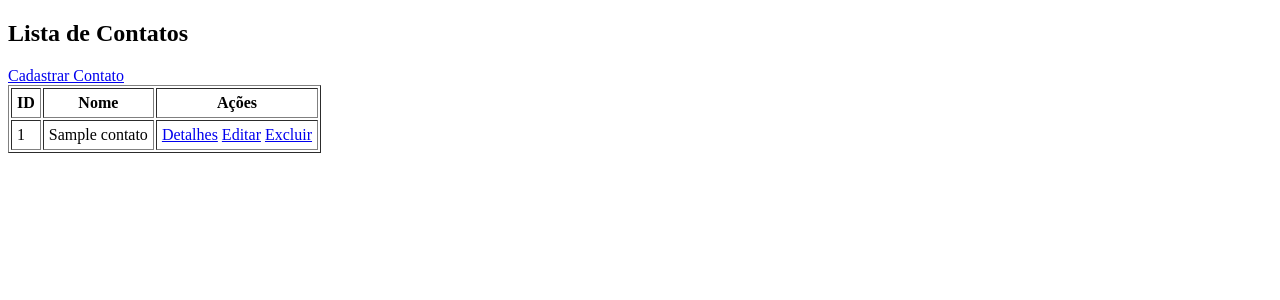
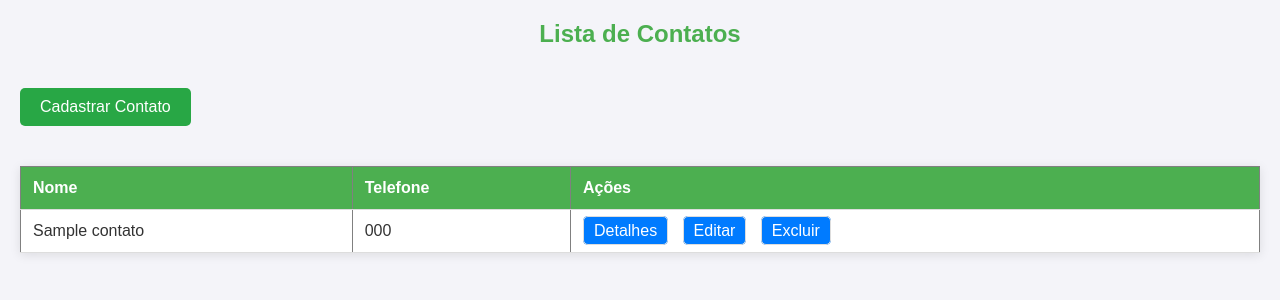
Before and after one commit to RenatoNMG/tii09-uc7, a PHP site: page /06/index.php in a window 1280 px wide. Shown: the top 300 px of the page. Run offline with PHP 8.4, Linux system fonts and the light colour scheme; tables that the repository leaves empty or names only in its code hold one stand-in row (values such as "Sample post").

Commit message:
CRUD lista de contatos

```diff
--- a/06/Contato.php
+++ b/06/Contato.php
@@ -1,25 +1,28 @@
 <?php
 
-class Contato{
+class Contato
+{
 
     private ?int $id;
     private string $nome;
+    private string $telefone;
+    private string $email;
+    private ?string $endereco;
 
 
-    public function __construct(?int $id, string $nome){
+    public function __construct(?int $id, string $nome, string $telefone, string $email, ?string $endereco = null){
 
         $this->id = $id;
         $this->nome = $nome;
+        $this->telefone = $telefone;
+        $this->email = $email;
+        $this->endereco = $endereco;
     }
 
-    public function getNome(): string{
-        return $this->nome;
-    }
-    public function getId(): ?int{
-        return $this->id;
-    }
-
-    public function setNome(string $novoNome){
-        $this->nome = $novoNome;
-    }
+    public function getNome(): string{return $this->nome;}
+    public function getId(): ?int{return $this->id;}
+    public function getTelefone(): string{return $this->telefone;}
+    public function getEmail(): string{return $this->email;}
+    public function getEndereco(): ?string{return $this->endereco;}
+    public function setNome(string $novoNome){$this->nome = $novoNome;}
 }
--- a/06/ContatoDAO.php
+++ b/06/ContatoDAO.php
@@ -15,25 +15,48 @@ class ContatoDAO{
 
 
     public function getAll(){
-        $stmt = $this->db->query("SELECT * FROM contato");
+        $stmt = $this->db->query("SELECT * FROM contatos");
         $contatos = []; // inicia um array vazio
 
         while($row = $stmt->fetch(PDO::FETCH_ASSOC)){
-            $contatos[] = new Contato($row['id'],$row['nome']);
+            $contatos[] = new Contato($row['id'],$row['nome'],$row['telefone'],$row['email'],$row['endereco']);
         }
         return $contatos;
     }
 
+    public function getById(int $id) : ?Contato{
+
+
+        $stmt = $this->db->prepare("SELECT * FROM contatos WHERE id = :id");
+        $stmt->bindParam(':id', $id);
+        $stmt->execute();
+
+        $row = $stmt->fetch(PDO::FETCH_ASSOC);
+        return $row? new Contato(
+            $row['id'],
+            $row['nome'],
+            $row['telefone'],
+             $row['email'],
+             $row['endereco'])
+             :null;
+
+    }
+
     public function create(Contato $contato){
 
-        $stmt = $this->db->prepare("INSERT INTO contato (nome) VALUES (:nome)");
+        $stmt = $this->db->prepare("INSERT INTO contatos (nome,telefone,email,endereco) VALUES
+        (:nome, :telefone, :email, :endereco)");
 
-        $nome = $contato->getNome();
+$nome = $contato->getNome();
+$telefone = $contato->getTelefone();
+$email = $contato->getEmail();
+$endereco = $contato->getEndereco();
 
-        $stmt->bindParam(':nome' , $nome);
-
-        $stmt->execute();
-
+$stmt->bindParam(':nome', $nome);
+$stmt->bindParam(':telefone', $telefone);
+$stmt->bindParam(':email', $email);
+$stmt->bindParam(':endereco', $endereco);
+$stmt->execute();
     }
 
 
@@ -41,6 +64,4 @@ class ContatoDAO{
 
 
 
-
-
 ?>
--- a/06/index.php
+++ b/06/index.php
@@ -12,6 +12,7 @@ $contatos = $dao->getAll();
     <meta charset="UTF-8">
     <meta name="viewport" content="width=device-width, initial-scale=1.0">
     <title>Lista de Contatos</title>
+    <link rel="stylesheet" href="styles.css">
 </head>
 <body>
     <h2>Lista de Contatos</h2>
@@ -22,17 +23,23 @@ $contatos = $dao->getAll();
 
     <table border="1" cellpadding=5>
         <tr>
-            <th>ID</th>
+            <!-- <th>ID</th> -->
             <th>Nome</th>
+            <th>Telefone</th>
+            <!-- <th>Email</th>
+            <th>Endereço</th> -->
             <th>Ações</th>
         </tr>
         <?php foreach($contatos as $c): ?>
 
         <tr>
-            <td><?= $c->getId() ?></td>
+            <!-- <td><?= $c->getId() ?></td> -->
             <td><?= $c->getNome() ?></td>
+            <td><?= $c->getTelefone() ?></td>
+            <!-- <td><?= $c->getEmail() ?></td>
+            <td><?= $c->getEndereco() ?></td> -->
             <td>
-                <a href="#">Detalhes</a>
+                <a href="contato_details.php?id=<?=$c->getId()?>">Detalhes</a>
                 <a href="#">Editar</a>
                 <a href="#">Excluir</a>
             </td>
--- /dev/null
+++ b/06/styles.css
@@ -0,0 +1,86 @@
+/* Reset básico */
+* {
+    margin: 0;
+    padding: 0;
+    box-sizing: border-box;
+}
+
+/* Estilo para o corpo */
+body {
+    font-family: Arial, sans-serif;
+    background-color: #f4f4f9;
+    color: #333;
+    margin: 20px;
+}
+
+/* Cabeçalho */
+h2 {
+    text-align: center;
+    color: #4CAF50;
+    margin-bottom: 20px;
+}
+
+/* Links */
+a {
+    text-decoration: none;
+    color: #007BFF;
+    margin-right: 10px;
+}
+
+a:hover {
+    text-decoration: underline;
+}
+
+/* Estilo da tabela */
+table {
+    width: 100%;
+    border-collapse: collapse;
+    margin: 20px 0;
+    background-color: #fff;
+    box-shadow: 0 2px 10px rgba(0, 0, 0, 0.1);
+}
+
+th, td {
+    padding: 12px;
+    text-align: left;
+    border-bottom: 1px solid #ddd;
+}
+
+th {
+    background-color: #4CAF50;
+    color: white;
+}
+
+tr:hover {
+    background-color: #f1f1f1;
+}
+
+/* Estilo das ações */
+td a {
+    padding: 5px 10px;
+    border: 1px solid #ddd;
+    border-radius: 5px;
+    color: #fff;
+    background-color: #007BFF;
+    transition: background-color 0.3s;
+}
+
+td a:hover {
+    background-color: #0056b3;
+}
+
+/* Estilo do link de cadastro */
+a[href="contato_form.php"] {
+    display: inline-block;
+    background-color: #28a745;
+    color: white;
+    padding: 10px 20px;
+    margin: 20px auto;
+    border-radius: 5px;
+    text-align: center;
+    transition: background-color 0.3s;
+}
+
+a[href="contato_form.php"]:hover {
+    background-color: #218838;
+}
```
Also changed, not shown: 06/agenda.sql (added, +12 -0 lines), 06/contato_details.php (added, +48 -0 lines), 06/contato_form.php (+17 -2 lines), 1 other file.
